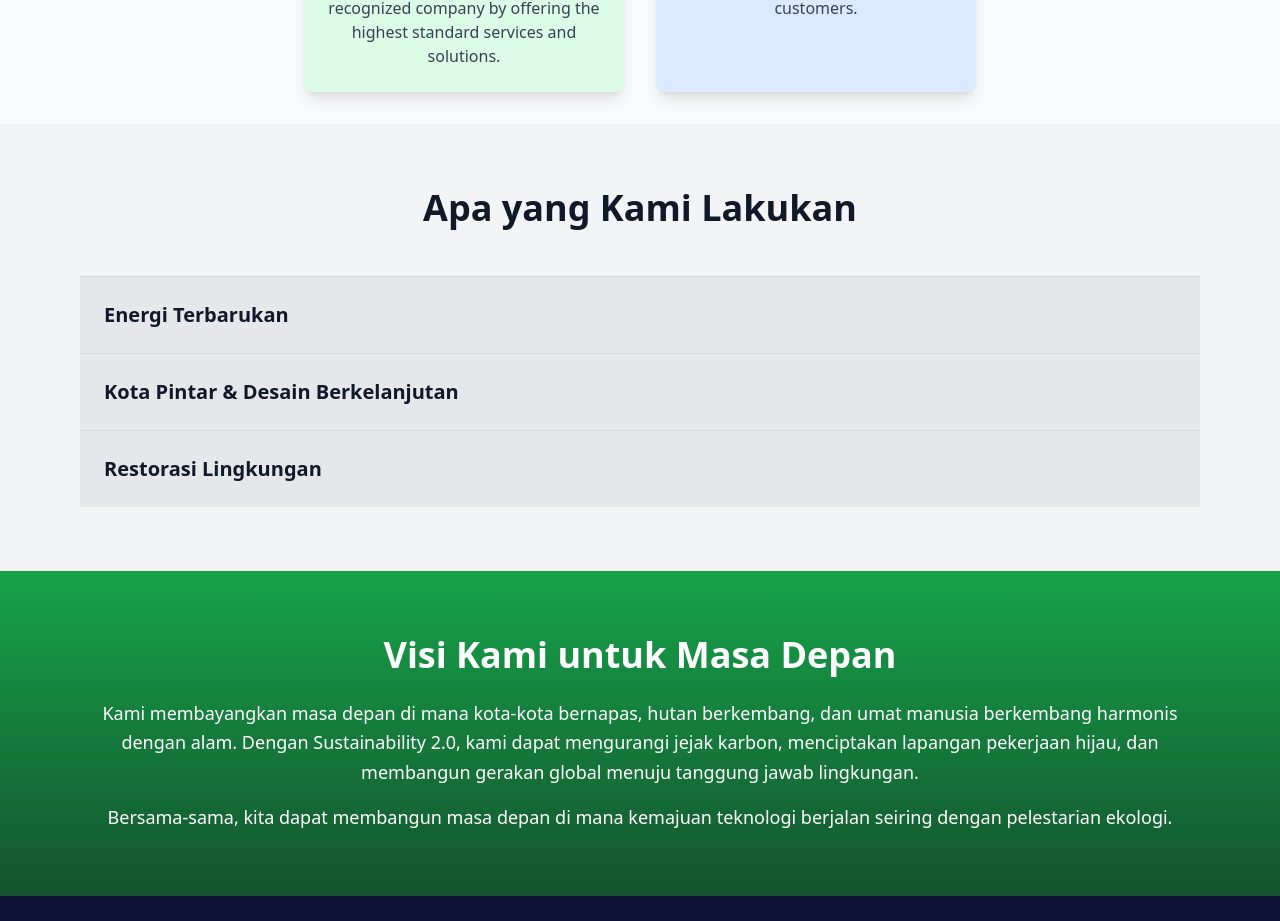
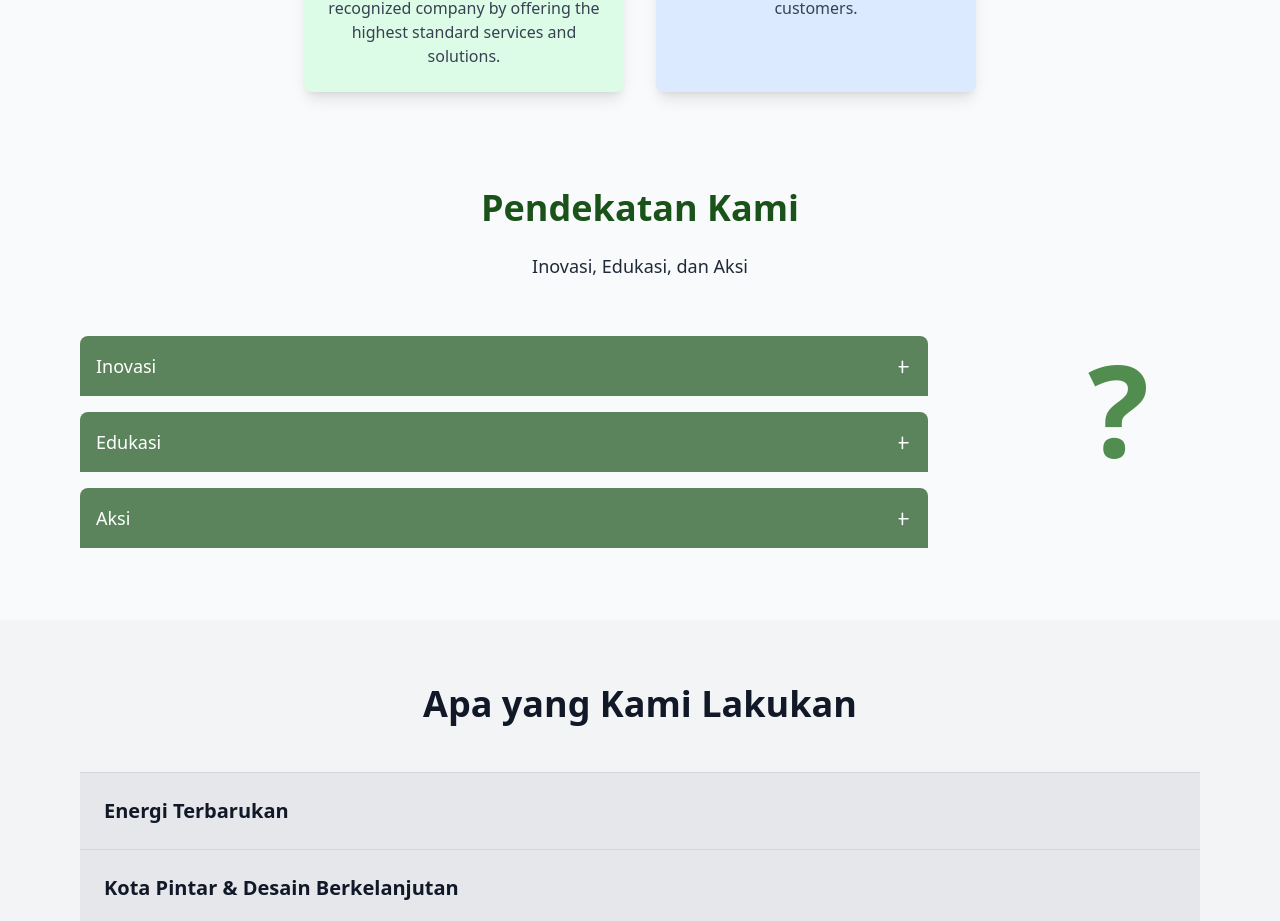
Before and after one commit to reynaldo0/Futuron, a React (Vite) app: page /about in a window 1280 px wide. Shown: the part 1140-2061 px from the top of the page. Built offline with nearby package versions, Linux system fonts and the light colour scheme; no server answers.

Commit message:
add : approunch

```diff
--- a/src/pages/About/About.jsx
+++ b/src/pages/About/About.jsx
@@ -1,6 +1,7 @@
 import React, { useState } from 'react';
 import Hero from './Hero';
 import Mission from './Mission';
+import ApproachSection from './Approuch';
 
 const AccordionItem = ({ title, content }) => {
   const [isOpen, setIsOpen] = useState(false);
@@ -30,7 +31,7 @@ const About = () => {
 
       <Mission/>
 
-
+      <ApproachSection/>
 
       {/* Accordion Section - What We Do */}
       <section className="bg-gray-100 py-16 px-6 md:px-20">
--- /dev/null
+++ b/src/pages/About/Approuch.jsx
@@ -0,0 +1,90 @@
+import React, { useState } from 'react';
+
+// Accordion component
+const Accordion = ({ items }) => {
+  const [activeIndex, setActiveIndex] = useState(null);
+
+  const toggleAccordion = (index) => {
+    setActiveIndex(activeIndex === index ? null : index);
+  };
+
+  return (
+    <div className="accordion flex flex-col">
+      {items.map((item, index) => (
+        <div key={index} className="accordion-item my-2">
+          <button
+            className={`accordion-title flex w-full items-center justify-between rounded-t-lg px-4 py-4 transition duration-300 focus:outline-none ${
+              activeIndex === index ? 'bg-primary-400/80' : 'bg-primary-400/70'
+            } text-white`}
+            onClick={() => toggleAccordion(index)}
+          >
+            <span className="text-base font-medium md:text-lg">{item.title}</span>
+            <svg
+              className={`plus-icon h-4 w-4 fill-current ${activeIndex === index ? 'hidden' : ''}`}
+              xmlns="http://www.w3.org/2000/svg"
+              viewBox="0 0 20 20"
+            >
+              <path d="M7 10V4a1 1 0 0 1 2 0v6h6a1 1 0 1 1 0 2h-6v6a1 1 0 1 1-2 0v-6H4a1 1 0 1 1 0-2h6z" />
+            </svg>
+            <svg
+              className={`minus-icon h-4 w-4 fill-current ${activeIndex === index ? '' : 'hidden'}`}
+              xmlns="http://www.w3.org/2000/svg"
+              viewBox="0 0 20 20"
+            >
+              <path d="M4 9h12a1 1 0 0 1 0 2H4a1 1 0 0 1 0-2z" />
+            </svg>
+          </button>
+          <div
+            className={`accordion-content rounded-b-lg px-4 py-2 text-base ${
+              activeIndex === index ? 'block' : 'hidden'
+            } text-white bg-primary-400/60`}
+          >
+            {item.content}
+          </div>
+        </div>
+      ))}
+    </div>
+  );
+};
+
+// Accordion items data for "Pendekatan Kami"
+const accordionItems = [
+  {
+    title: "Inovasi",
+    content: "Kami menjelajahi perkembangan terbaru dalam teknologi ramah lingkungan, mulai dari inovasi energi surya hingga kota pintar dan bahan ramah lingkungan. Tim kami berdedikasi untuk menemukan solusi berkelanjutan yang bermanfaat bagi masyarakat dan planet ini."
+  },
+  {
+    title: "Edukasi",
+    content: "Kami percaya bahwa kesadaran adalah langkah pertama menuju perubahan. Melalui alat interaktif, konten yang mendalam, dan contoh nyata, kami mengedukasi individu dan bisnis tentang manfaat mengadopsi teknologi berkelanjutan."
+  },
+  {
+    title: "Aksi",
+    content: "Perubahan dimulai dengan aksi. Melalui proyek dan inisiatif kami, kami bekerja dengan komunitas, organisasi, dan inovator untuk menerapkan solusi nyata yang mengurangi dampak lingkungan."
+  }
+];
+
+// Section with "?" animated icon
+const Approach = () => {
+  return (
+    <section className="py-16 px-6 md:px-20 relative">
+      <h2 className="text-4xl font-bold text-center text-primary-400">Pendekatan Kami</h2>
+      <p className="mt-6 text-lg text-center text-gray-800">Inovasi, Edukasi, dan Aksi</p>
+
+      <div className="mt-12 flex flex-col md:flex-row items-start gap-12">
+        {/* Accordion section */}
+        <div className="w-full md:flex-1">
+          <Accordion items={accordionItems} />
+        </div>
+
+        {/* Animated question mark icon */}
+        <div className="flex-shrink-0 hidden md:block md:relative">
+          <div className="flex justify-center items-center scale-150 text-primary-300 text-9xl animate-bounce">
+            <span className="font-bold w-52 px-28 pt-16">?</span>
+          </div>
+        </div>
+      </div>
+    </section>
+  );
+};
+
+export default Approach;
```
